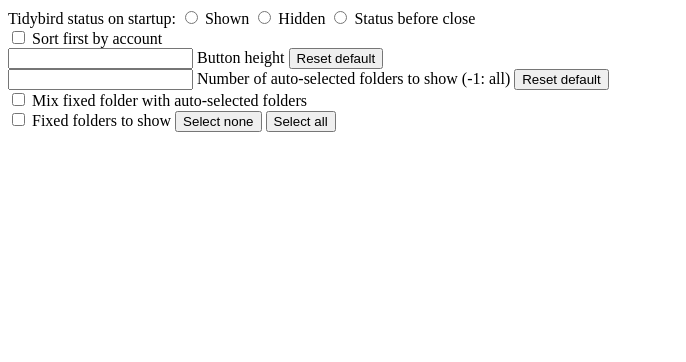
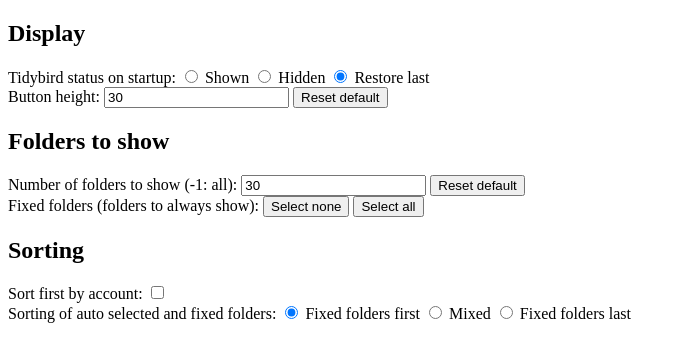
Before and after one commit to ganast/tidybird, a browser extension: page options/options.html in a window 1280 px wide. Shown: the whole page, without its empty margins (0-686 px from the left). Drawn offline with Linux system fonts and the light colour scheme.

Commit message:
Add settings WIP: working settings page, set and read

```diff
--- a/options/options.html
+++ b/options/options.html
@@ -6,6 +6,8 @@
     </head>
     <body>
         <form>
+            <h2>Display</h2>
+            <div>
                 <div class="browser-style">
                     Tidybird status on startup:
                     <input id="startup_shown" name="startup" type="radio" value="shown"/>
@@ -13,36 +15,47 @@
                     <input id="startup_hidden" name="startup" type="radio" value="hidden"/>
                     <label for="startup_hidden">Hidden</label>
                     <input id="startup_latest" name="startup" type="radio" value="latest"/>
-                <label for="startup_latest">Status before close</label>
+                    <label for="startup_latest">Restore last</label>
                 </div>
 
                 <div class="browser-style">
-                <input id="sortorder" name="sortorder" type="checkbox"/>
-                <label for="sortorder">Sort first by account</label>
+                    <label for="buttonheight">Button height:</label>
+                    <input id="buttonheight" name="buttonheight" type="number" size="3" min="0"/>
+                    <button class="browser-style">Reset default</button>
+                </div>
             </div>
 
+            <h2>Folders to show</h2>
+            <div>
                 <div class="browser-style">
-                <input id="buttonheight" name="buttonheight" type="number" size="3" min="0"/>
-                <label for="buttonheight">Button height</label>
+                    <label for="nbfolders">Number of folders to show (-1: all):</label>
+                    <input id="nbfolders" name="nbfolders" type="number" size=3 min="-1"/>
                     <button class="browser-style">Reset default</button>
                 </div>
 
                 <div class="browser-style">
-                <input id="nbfolders" name="nbfolders" type="number" size=3 min="-1"/>
-                <label for="nbfolders">Number of auto-selected folders to show (-1: all)</label>
-                <button class="browser-style">Reset default</button>
+                    <label for="fixedfolders">Fixed folders (folders to always show):</label>
+                    <button class="browser-style">Select none</button>
+                    <button class="browser-style">Select all</button>
+                </div>
+            </div>
+
+            <h2>Sorting</h2>
+            <div>
+                <div class="browser-style">
+                    <label for="sortorder">Sort first by account:</label>
+                    <input id="sortorder" name="sortorder" type="checkbox"/>
                 </div>
 
                 <div class="browser-style">
-                <input id="mixfixed" name="mixfixed" type="checkbox"/>
-                <label for="mixfixed">Mix fixed folder with auto-selected folders</label>
+                    Sorting of auto selected and fixed folders:
+                    <input id="mixfixed_first" name="mixfixed" type="radio" value="fixedfirst"/>
+                    <label for="mixfixed_first">Fixed folders first</label>
+                    <input id="mixfixed_mixed" name="mixfixed" type="radio" value="mixed"/>
+                    <label for="mixfixed_mixed">Mixed</label>
+                    <input id="mixfixed_last" name="mixfixed" type="radio" value="fixedlast"/>
+                    <label for="mixfixed_last">Fixed folders last</label>
                 </div>
-
-            <div class="browser-style">
-                <input id="fixedfolders" name="fixedfolders" type="checkbox"/>
-                <label for="fixedfolders">Fixed folders to show</label>
-                <button class="browser-style">Select none</button>
-                <button class="browser-style">Select all</button>
             </div>
         </form>
         <script src="options.js"></script>
--- a/options/options.js
+++ b/options/options.js
@@ -1,9 +1,15 @@
-const browser = window.browser.extension.getBackgroundPage().browser;
+let messenger = browser; // to prevent errors in linting...
 
 async function save() {
   console.log(this);
-  browser.storage.sync.set({
-    [this.name]: this.value
+  let value;
+  if (this.type == "checkbox") {
+    value = this.checked;
+  } else {
+    value = this.value;
+  }
+  messenger.storage.sync.set({
+    [this.name]: value
   });
 }
 
@@ -12,14 +18,44 @@
   function setCurrentChoice(result) {
     console.log("set:");
     console.log(result);
-    document.querySelector("#nbfolders").value = result.nbfolders;
+    for (let [key, value] of Object.entries(result)) {
+      console.log(`${key}: ${value}`);
+      let inputNodes = document.querySelectorAll(`[name=${key}]`);
+      // if inputNode is radio
+      if (!inputNodes.length) {
+        console.error(`Did not find an input for setting ${key}`);
+      } else if (inputNodes.length > 1) { // radio or checkbox group
+        for (let inputNode of inputNodes) {
+          if (inputNode.value == value) {
+            inputNode.checked = true;
+          }
+        }
+      } else {
+        let inputNode = inputNodes[0];
+        if (inputNode.type == "checkbox") {
+          inputNode.checked = value;
+        } else {
+          inputNode.value = value;
+        }
+      }
+    }
   }
 
   function onError(error) {
     console.log(`Error: ${error}`);
   }
 
-  let getting = browser.storage.sync.get();
+  let defaults = {
+    // TODO: use these values
+    startup: "latest",
+    // TODO: check these defaults
+    sortorder: false,
+    buttonheight: 30,
+    nbfolders: 30,
+    fixedfolders: {},
+    mixfixed: "fixedfirst",
+  };
+  let getting = messenger.storage.sync.get(defaults);
   getting.then(setCurrentChoice, onError);
 }
 
```
Also changed, not shown: manifest.json. Lines whose indentation alone changed are shown as unchanged.
